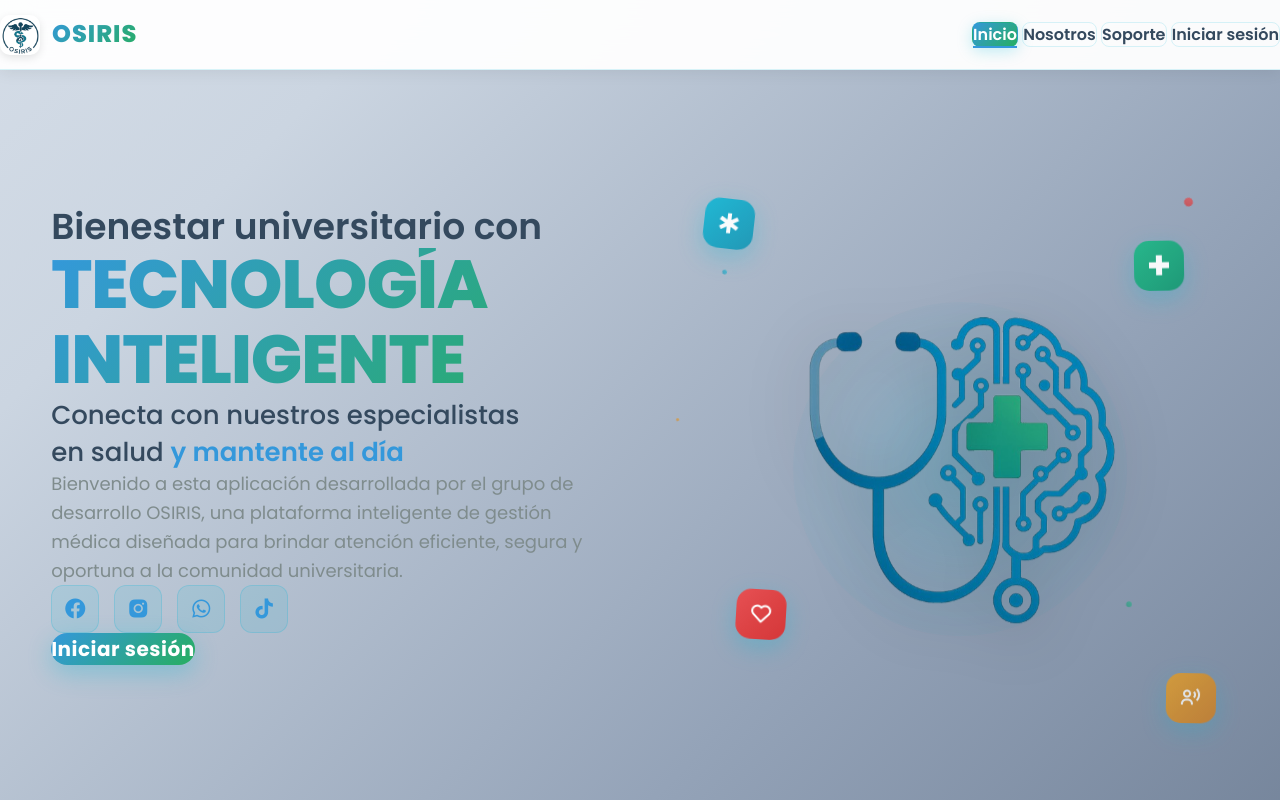
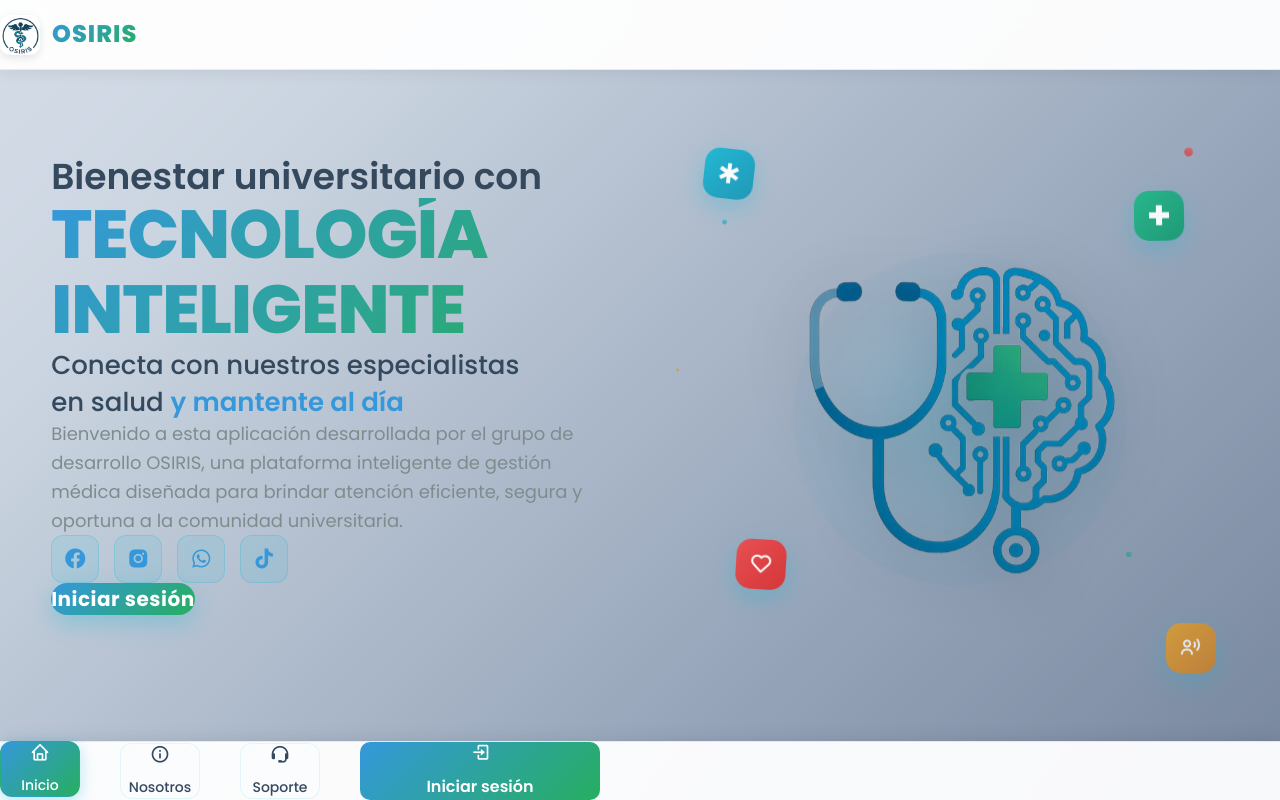
Before and after one commit to DENIS-DEVELOPER-oss/OSIRIS---Lab, a Flask app: page / in a window 1280 px wide. Run offline with Flask 3, Linux system fonts and the light colour scheme.

Commit message:
Move the main navigation to the bottom of the page for easier access
Removes the header navigation bar and implements a fixed bottom navigation bar with CSS and HTML in index.html and modern-theme.css.

Replit-Commit-Author: Agent
Replit-Commit-Session-Id: f04c708b-f78f-4761-983c-19a318aada5f
Replit-Commit-Screenshot-Url: https://storage.googleapis.com/screenshot-production-us-central1/7355c6e8-0d2f-4510-9622-a158714dce07/3f19c06a-b62b-446a-870e-ab4948853263.jpg

```diff
--- a/static/css/modern-theme.css
+++ b/static/css/modern-theme.css
@@ -2163,7 +2163,7 @@ h1, h2, h3, h4, h5, h6 {
    ESTILOS ESPECÍFICOS PARA PÁGINA DE INICIO
    ======================================== */
 
-/* Header de página de inicio - TAMAÑO OPTIMIZADO */
+/* Header de página de inicio - SOLO LOGO */
 .header {
     position: fixed;
     top: 0;
@@ -2175,7 +2175,7 @@ h1, h2, h3, h4, h5, h6 {
     backdrop-filter: blur(15px);
     border-bottom: 1px solid rgba(6, 182, 212, 0.15);
     display: flex;
-    justify-content: space-between;
+    justify-content: flex-start;
     align-items: center;
     z-index: 1001;
     box-shadow: 0 2px 15px rgba(0, 0, 0, 0.08);
@@ -2248,23 +2248,107 @@ h1, h2, h3, h4, h5, h6 {
     box-shadow: 0 4px 15px rgba(6, 182, 212, 0.25);
 }
 
-.navbar a::before {
-    content: '';
-    position: absolute;
-    top: 100%;
+/* Footer de navegación inferior */
+.bottom-nav {
+    position: fixed;
+    bottom: 0;
     left: 0;
-    width: 0;
-    height: 2px;
-    background: var(--primary-color);
-    transition: var(--transition-normal);
-}
-
-.navbar a:hover::before,
-.navbar a.active::before {
-    width: 100%;
-}
-
-/* Contenido principal de inicio - PANTALLA COMPLETA OPTIMIZADA */
+    width: 100vw;
+    background: rgba(255, 255, 255, 0.95);
+    backdrop-filter: blur(15px);
+    border-top: 1px solid rgba(6, 182, 212, 0.15);
+    box-shadow: 0 -2px 15px rgba(0, 0, 0, 0.08);
+    z-index: 1001;
+    padding: 15px 0;
+}
+
+.nav-container {
+    display: flex;
+    justify-content: center;
+    align-items: center;
+    gap: 40px;
+    max-width: 600px;
+    margin: 0 auto;
+    padding: 0 20px;
+}
+
+.nav-item {
+    display: flex;
+    flex-direction: column;
+    align-items: center;
+    text-decoration: none;
+    color: var(--text-secondary);
+    font-size: 14px;
+    font-weight: 500;
+    padding: 8px 12px;
+    border-radius: 12px;
+    transition: all 0.3s ease;
+    background: rgba(255, 255, 255, 0.1);
+    border: 1px solid rgba(6, 182, 212, 0.1);
+    min-width: 80px;
+}
+
+.nav-item i {
+    font-size: 20px;
+    margin-bottom: 4px;
+}
+
+.nav-item:hover,
+.nav-item.active {
+    color: white;
+    background: linear-gradient(135deg, var(--primary-color), var(--accent-color));
+    transform: translateY(-2px);
+    box-shadow: 0 4px 15px rgba(6, 182, 212, 0.3);
+}
+
+.nav-item.login-btn {
+    background: linear-gradient(135deg, var(--primary-color), var(--accent-color));
+    color: white;
+    font-weight: 600;
+}
+
+.nav-item.login-btn:hover {
+    transform: translateY(-3px);
+    box-shadow: 0 6px 20px rgba(6, 182, 212, 0.4);
+    filter: brightness(1.1);
+}
+
+/* Responsive para navegación inferior en móviles */
+@media (max-width: 768px) {
+    .nav-container {
+        gap: 20px;
+        padding: 0 10px;
+    }
+
+    .nav-item {
+        min-width: 60px;
+        font-size: 12px;
+        padding: 6px 8px;
+    }
+
+    .nav-item i {
+        font-size: 18px;
+        margin-bottom: 2px;
+    }
+}
+
+@media (max-width: 480px) {
+    .nav-container {
+        gap: 15px;
+    }
+
+    .nav-item {
+        min-width: 50px;
+        font-size: 11px;
+        padding: 5px 6px;
+    }
+
+    .nav-item i {
+        font-size: 16px;
+    }
+}
+
+/* Contenido principal de inicio - PANTALLA COMPLETA CON FOOTER */
 .main-content {
     position: fixed;
     top: 0;
@@ -2274,7 +2358,7 @@ h1, h2, h3, h4, h5, h6 {
     display: flex;
     justify-content: stretch;
     align-items: center;
-    padding: 70px 0 0 0;
+    padding: 70px 0 100px 0;
     margin: 0;
     background: linear-gradient(135deg, #f8fafc 0%, #e2e8f0 25%, #cbd5e1 50%, #94a3b8 75%, #64748b 100%);
     background-size: 200% 200%;
--- a/templates/index.html
+++ b/templates/index.html
@@ -29,7 +29,7 @@
             width: 100vw !important;
             max-width: 100vw !important;
             margin: 0 !important;
-            padding: 70px 0 0 0 !important;
+            padding: 70px 0 100px 0 !important;
         }
 
         .content-left, .content-right {
@@ -54,12 +54,7 @@
             <span class="logo-text">OSIRIS</span>
         </a>
 
-        <nav class="navbar">
-            <a href="{{ url_for('main.index') }}" class="active">Inicio</a>
-            <a href="#about">Nosotros</a>
-            <a href="#services">Soporte</a>
-            <a href="{{ url_for('auth.login') }}">Iniciar sesión</a>
-        </nav>
+
     </header>
 
     <main class="main-content">
@@ -116,6 +111,28 @@
         </div>
     </main>
 
+    <!-- Footer de navegación -->
+    <footer class="bottom-nav">
+        <div class="nav-container">
+            <a href="{{ url_for('main.index') }}" class="nav-item active">
+                <i class='bx bx-home'></i>
+                <span>Inicio</span>
+            </a>
+            <a href="#about" class="nav-item">
+                <i class='bx bx-info-circle'></i>
+                <span>Nosotros</span>
+            </a>
+            <a href="#services" class="nav-item">
+                <i class='bx bx-support'></i>
+                <span>Soporte</span>
+            </a>
+            <a href="{{ url_for('auth.login') }}" class="nav-item login-btn">
+                <i class='bx bx-log-in'></i>
+                <span>Iniciar sesión</span>
+            </a>
+        </div>
+    </footer>
+
     <script>
         // Smooth scrolling for navigation links
         document.querySelectorAll('a[href^="#"]').forEach(anchor => {
```
Also changed, not shown: replit.md (+19 -0 lines).
